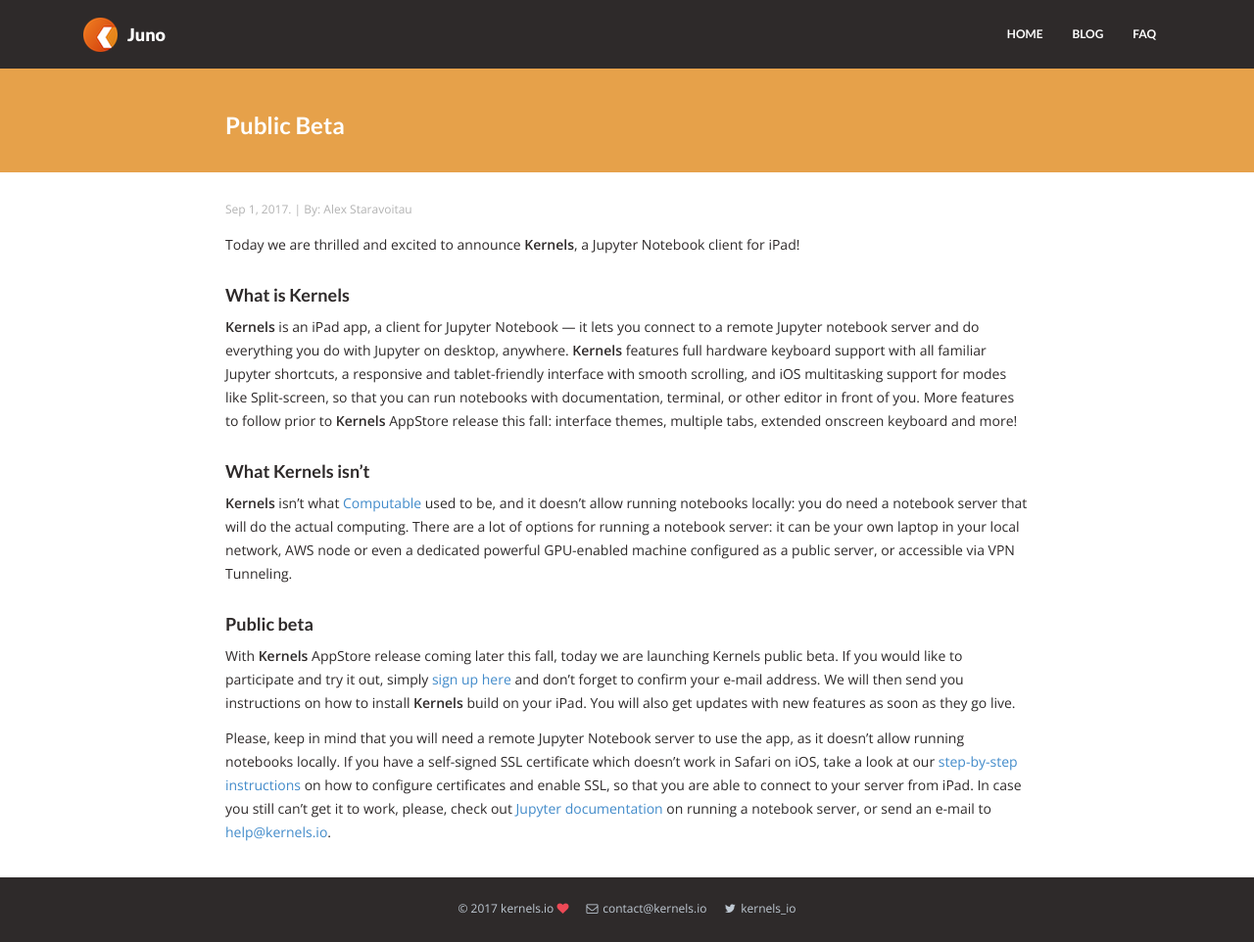
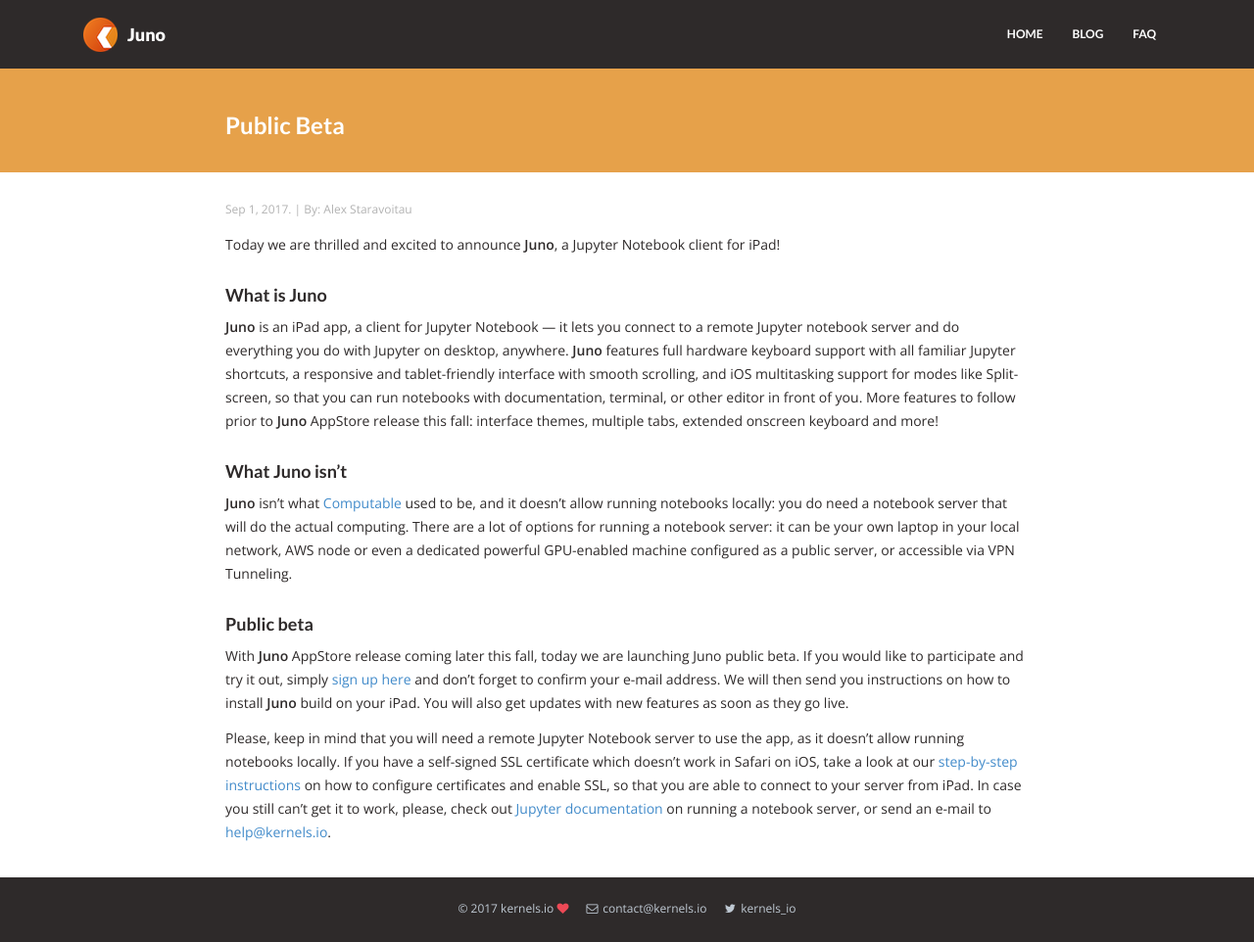
Before and after one commit to test-juno-sh/juno-website-test, a Jekyll site: the page built from _posts/2017-09-01-public-beta.markdown, in a window 1280 px wide and 962 px high. Shown: the whole window at 98% size. Built offline with Jekyll 4.4.1, drawn with Linux system fonts in a browser that asks for light colours; nearby versions of some CDN libraries.

Commit message:
Update existing posts to date.

```diff
--- a/_posts/2017-09-01-public-beta.markdown
+++ b/_posts/2017-09-01-public-beta.markdown
@@ -1,22 +1,22 @@
 ---
 layout: post
 title: "Public Beta"
-description: "Sign up for public beta of Kernels, a Jupyter Notebook client for iPad."
+description: "Sign up for public beta of Juno, a Jupyter Notebook client for iPad."
 image: ""
 lang: "en_GB"
 date: 2017-09-01 12:00:00
 author: Alex Staravoitau
 ---
 
-Today we are thrilled and excited to announce **Kernels**, a Jupyter Notebook client for iPad!
+Today we are thrilled and excited to announce **Juno**, a Jupyter Notebook client for iPad!
 
-#### What is Kernels
-**Kernels** is an iPad app, a client for Jupyter Notebook — it lets you connect to a remote Jupyter notebook server and do everything you do with Jupyter on desktop, anywhere. **Kernels** features full hardware keyboard support with all familiar Jupyter shortcuts, a responsive and tablet-friendly interface with smooth scrolling, and iOS multitasking support for modes like Split-screen, so that you can run notebooks with documentation, terminal, or other editor in front of you. More features to follow prior to **Kernels** AppStore release this fall: interface themes, multiple tabs, extended onscreen keyboard and more!
+#### What is Juno
+**Juno** is an iPad app, a client for Jupyter Notebook — it lets you connect to a remote Jupyter notebook server and do everything you do with Jupyter on desktop, anywhere. **Juno** features full hardware keyboard support with all familiar Jupyter shortcuts, a responsive and tablet-friendly interface with smooth scrolling, and iOS multitasking support for modes like Split-screen, so that you can run notebooks with documentation, terminal, or other editor in front of you. More features to follow prior to **Juno** AppStore release this fall: interface themes, multiple tabs, extended onscreen keyboard and more!
 
-#### What Kernels isn't
-**Kernels** isn't what [Computable](http://computableapp.com){:target="_blank"} used to be, and it doesn't allow running notebooks locally: you do need a notebook server that will do the actual computing. There are a lot of options for running a notebook server: it can be your own laptop in your local network, AWS node or even a dedicated powerful GPU-enabled machine configured as a public server, or accessible via VPN Tunneling.
+#### What Juno isn't
+**Juno** isn't what [Computable](http://computableapp.com){:target="_blank"} used to be, and it doesn't allow running notebooks locally: you do need a notebook server that will do the actual computing. There are a lot of options for running a notebook server: it can be your own laptop in your local network, AWS node or even a dedicated powerful GPU-enabled machine configured as a public server, or accessible via VPN Tunneling.
 
 #### Public beta
-With **Kernels** AppStore release coming later this fall, today we are launching Kernels public beta. If you would like to participate and try it out, simply [sign up here](/#mce-EMAIL){:target="_blank"} and don't forget to confirm your e-mail address. We will then send you instructions on how to install **Kernels** build on your iPad. You will also get updates with new features as soon as they go live.
+With **Juno** AppStore release coming later this fall, today we are launching Juno public beta. If you would like to participate and try it out, simply [sign up here](/juno#mce-EMAIL){:target="_blank"} and don't forget to confirm your e-mail address. We will then send you instructions on how to install **Juno** build on your iPad. You will also get updates with new features as soon as they go live.
 
 Please, keep in mind that you will need a remote Jupyter Notebook server to use the app, as it doesn't allow running notebooks locally. If you have a self-signed SSL certificate which doesn't work in Safari on iOS, take a look at our [step-by-step instructions](/ssl-self-signed-cert){:target="_blank"} on how to configure certificates and enable SSL, so that you are able to connect to your server from iPad. In case you still can't get it to work, please, check out [Jupyter documentation](http://jupyter-notebook.readthedocs.io/en/latest/public_server.html){:target="_blank"} on running a notebook server, or send an e-mail to [help@kernels.io](mailto:help@kernels.io).
```
Also changed, not shown: _posts/2017-09-18-kernels-v-1-0-3-beta.markdown (+5 -5 lines), _posts/2017-10-04-kernels-v-1-0-4-beta.markdown (+5 -5 lines).
